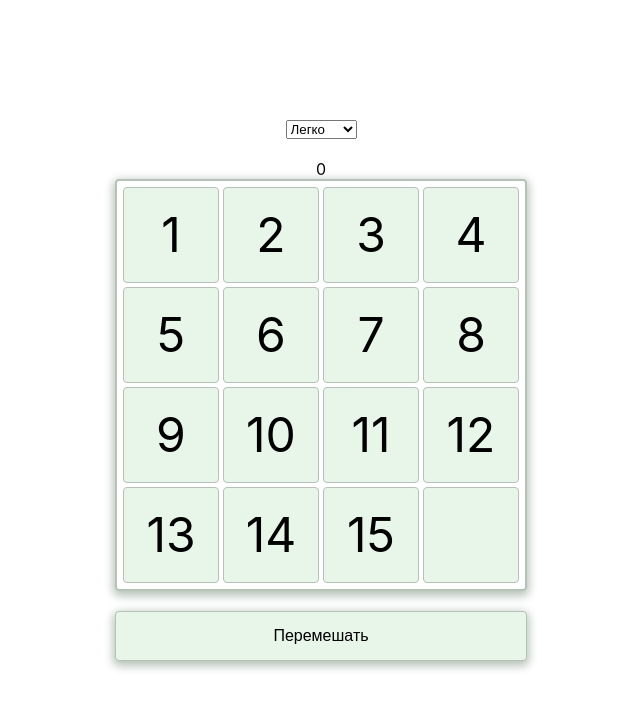
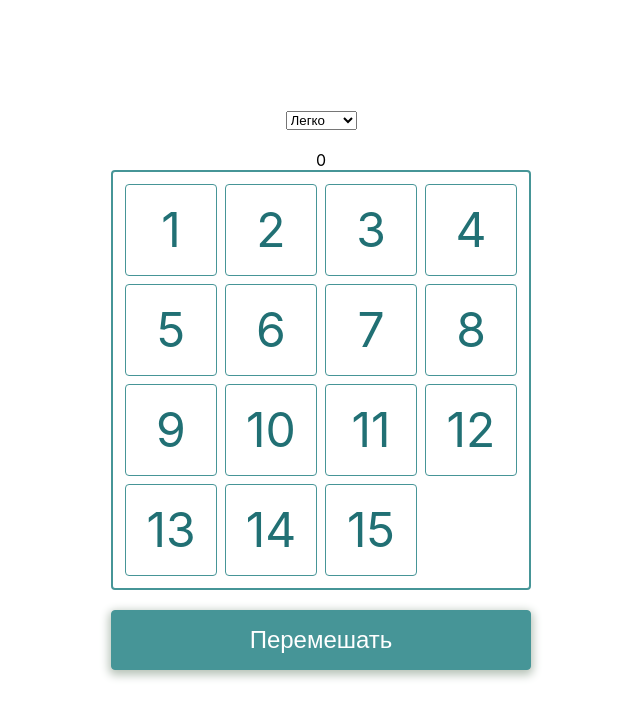
Before and after one commit to SashaBianco/barley-break, a React (Create React App) app: page / in a window 1280 px wide. Shown: the top 718 px of the page, without its empty margins (319-959 px from the left). Built offline with nearby package versions, Linux system fonts and the light colour scheme.

Commit message:
1.0.7
fix style

```diff
--- a/src/components/Cell.jsx
+++ b/src/components/Cell.jsx
@@ -3,17 +3,24 @@ import React from 'react';
 
 
 const Field = styled.div`
-border: 1px solid #b6c2b7;
+    border: 1px solid #469597;
     display: flex;
     justify-content: center;
     align-items: center;
     font-size: 3em;
-background: #e8f5e9;
-margin: 2px;
+    margin: 4px;
     cursor: pointer;
     border-radius: 4px;
+    color: #217074;
+    user-select: none;
     &:hover {
-    background: #c8e6c9;
+        background: rgba(91, 161, 153, 0.2);
+        transition: all 0.7s ease;
+    }
+
+    ${ ({isEmpty})  =>  isEmpty
+                                ? 'background: none; border: none; cursor: default; &:hover { background: none;}'
+                                :  ''
     }
 `;
 
@@ -24,6 +31,7 @@ const Cell = (props) => {
 
     return (
         <Field
+            isEmpty={props.value == null}
             onClick={handleClick}
         >
             {props.value}
--- a/src/components/Panel.jsx
+++ b/src/components/Panel.jsx
@@ -9,19 +9,17 @@ const Container = styled.div`
 `
 
 const Button = styled.button`
-    width: 412px;
-    height: 50px;
-    border: 1px solid #b6c2b7;
+    width: 420px;
+    height: 60px;
+    border: 1px solid #469597;
     cursor: pointer;
-    background: #e8f5e9;
-    color: #000000;
+    background: #469597;
+    color: #fff;
     border-radius: 4px;
-    font-size: 1em;
+    font-size: 1.5em;
     box-shadow: 0px 3px 10px 2px #b6c2b7;
 
-    &:hover {
-        background: #c8e6c9;
-    }
+
 `
 
 const Panel = (props) => {
--- a/src/components/PlayingField.jsx
+++ b/src/components/PlayingField.jsx
@@ -4,12 +4,12 @@ import Cell from './Cell';
 const Container = styled.div`
     width: 400px;
     height: 400px;
-    border: 2px solid #b6c2b7;
+    border: 2px solid #469597;
     display: grid;
     grid-template-columns: 100px 100px 100px 100px;
-    padding: 4px;
-    box-shadow: 0px 3px 10px 2px #b6c2b7;
+    padding: 8px;
     border-radius: 4px;
+    background: white;
 `;
 
 const PlayingField = (props) => {
```
Lines whose indentation alone changed are shown as unchanged.
